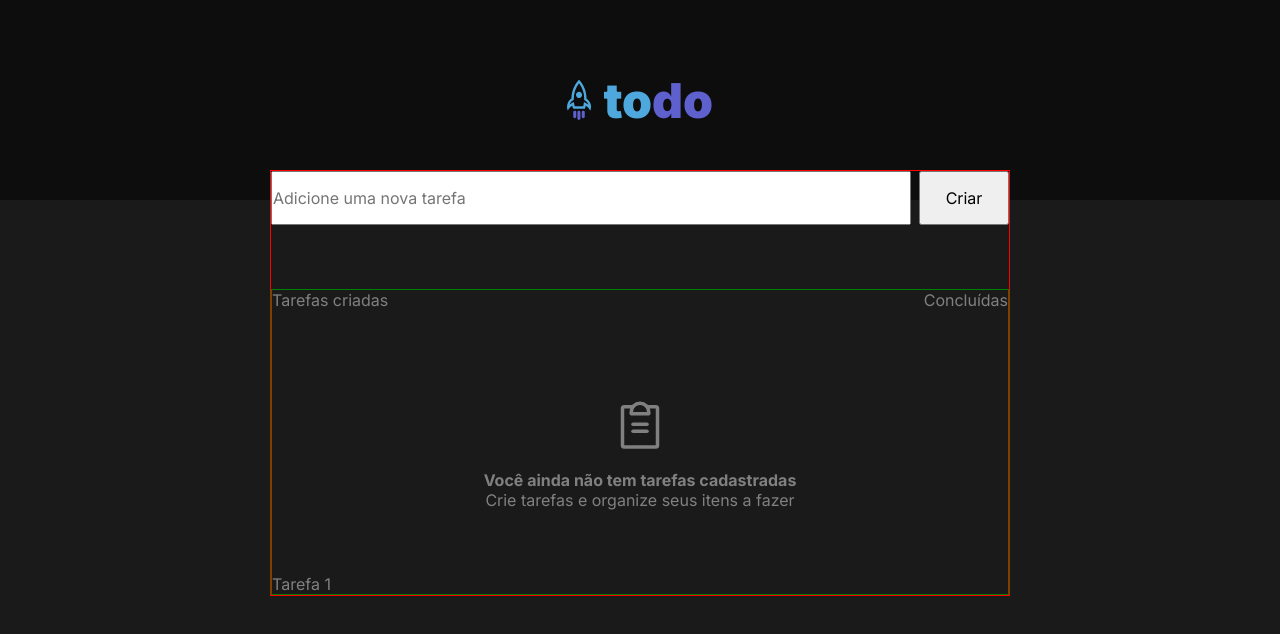
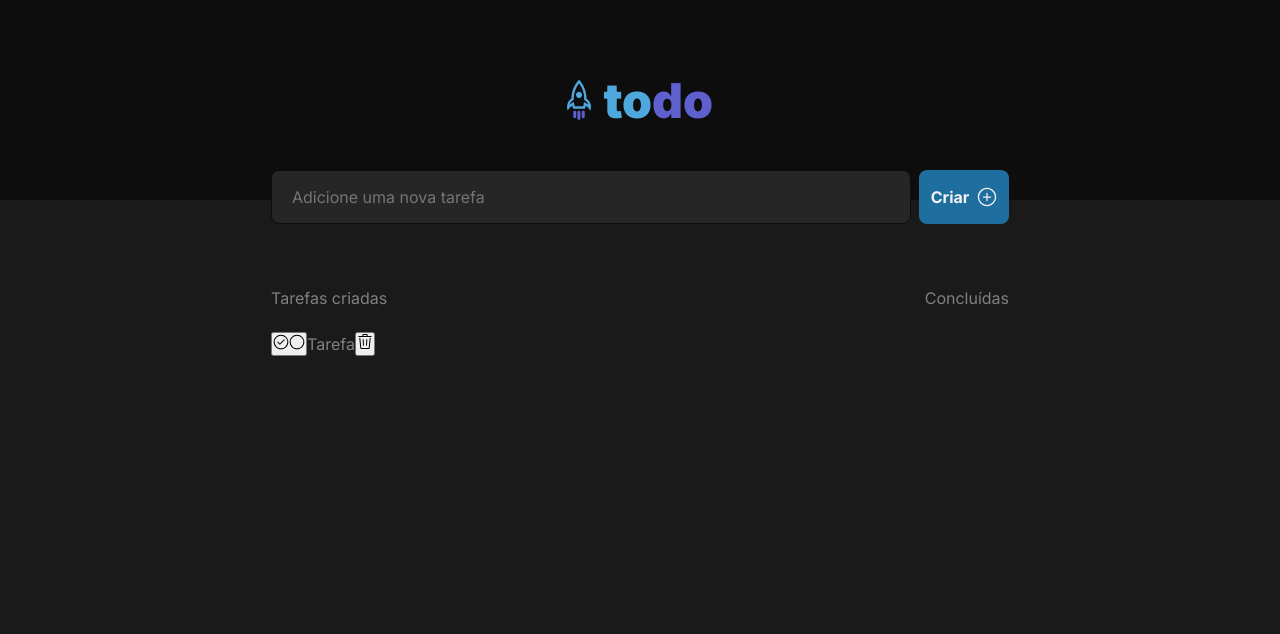
Before and after one commit to rsgabriel01/todo-list, a React (Vite) app: page / in a window 1280 px wide. Shown: the top 634 px of the page. Built offline with nearby package versions, Linux system fonts and the light colour scheme.

Commit message:
Add form task style

```diff
--- a/package.json
+++ b/package.json
@@ -12,7 +12,8 @@
   "dependencies": {
     "phosphor-react": "^1.4.1",
     "react": "^18.2.0",
-    "react-dom": "^18.2.0"
+    "react-dom": "^18.2.0",
+    "react-icons": "^5.0.1"
   },
   "devDependencies": {
     "@types/react": "^18.2.43",
--- a/src/ToDoList.module.css
+++ b/src/ToDoList.module.css
@@ -8,7 +8,7 @@
   position: relative;
   top: -30px;
 
-  border: solid 1px red;
+  /* border: solid 1px red; */
 }
 
 form {
@@ -21,11 +21,39 @@
 form input {
   height: 54px;
   width: 640px;
+
+  border: 0;
+  border-radius: 8px;
+
+  padding: 0px 20px 0px 20px;
+
+  border: solid 1px var(--gray-700);
+
+  background: var(--gray-500);
+
+  color: var(--gray-100);
 }
 
 form button {
   height: 54px;
   width: 90px;
+
+  display: flex;
+  align-items: center;
+  justify-content: center;
+  gap: 8px;
+
+  background: var(--blue-dark);
+
+  color: var(--gray-100);
+  font-weight: 700;
+
+  border: 0;
+  border-radius: 8px;
+
+  line-height: 0;
+
+  cursor: pointer;
 }
 
 .toDo {
@@ -33,7 +61,7 @@
 
   display: flex;
   flex-direction: column;
-  border: solid 1px green;
+  /* border: solid 1px green; */
 
   margin-top: 64px;
 }
--- a/src/ToDoList.tsx
+++ b/src/ToDoList.tsx
@@ -1,5 +1,5 @@
 import styles from './ToDoList.module.css'
-import { ClipboardText } from 'phosphor-react'
+import { GoCheckCircle, GoCircle, GoPlusCircle, GoTrash } from 'react-icons/go'
 
 export function ToDoList() {
   return (
@@ -7,7 +7,10 @@
       <form>
         <input type="text" placeholder="Adicione uma nova tarefa" />
 
-        <button type="submit">Criar</button>
+        <button type="submit">
+          Criar
+          <GoPlusCircle size={20} />
+        </button>
       </form>
       <div className={styles.toDo}>
         <header>
@@ -15,16 +18,23 @@
           <span>Concluídas</span>
         </header>
 
-        <div
-          className={`${styles.toDoListEmptySection} ${styles.toDoListEmptySectionHide}`}
-        >
-          <ClipboardText size={56} />
+        {/* <div className={styles.toDoListEmptySection}>
+          <MdFormatListBulletedAdd size={58} />
           <strong>Você ainda não tem tarefas cadastradas</strong>
           <p>Crie tarefas e organize seus itens a fazer</p>
-        </div>
+        </div> */}
 
-        <ul className={`${styles.toDoList} ${styles.toDoListHide}`}>
-          <li>Tarefa 1</li>
+        <ul className={styles.toDoList}>
+          <li>
+            <button>
+              <GoCheckCircle />
+              <GoCircle />
+            </button>
+            Tarefa
+            <button>
+              <GoTrash />
+            </button>
+          </li>
         </ul>
       </div>
     </main>
--- a/src/global.css
+++ b/src/global.css
@@ -1,6 +1,6 @@
 :root {
   --blue: #4ea8de;
-  --blue-dark: ##1e6f9f;
+  --blue-dark: #1e6f9f;
   --purple: #8284fa;
   --purple-dark: #5e60ce;
 
```
Also changed, not shown: 1 other file (tests, documents, lock files or other folders).
